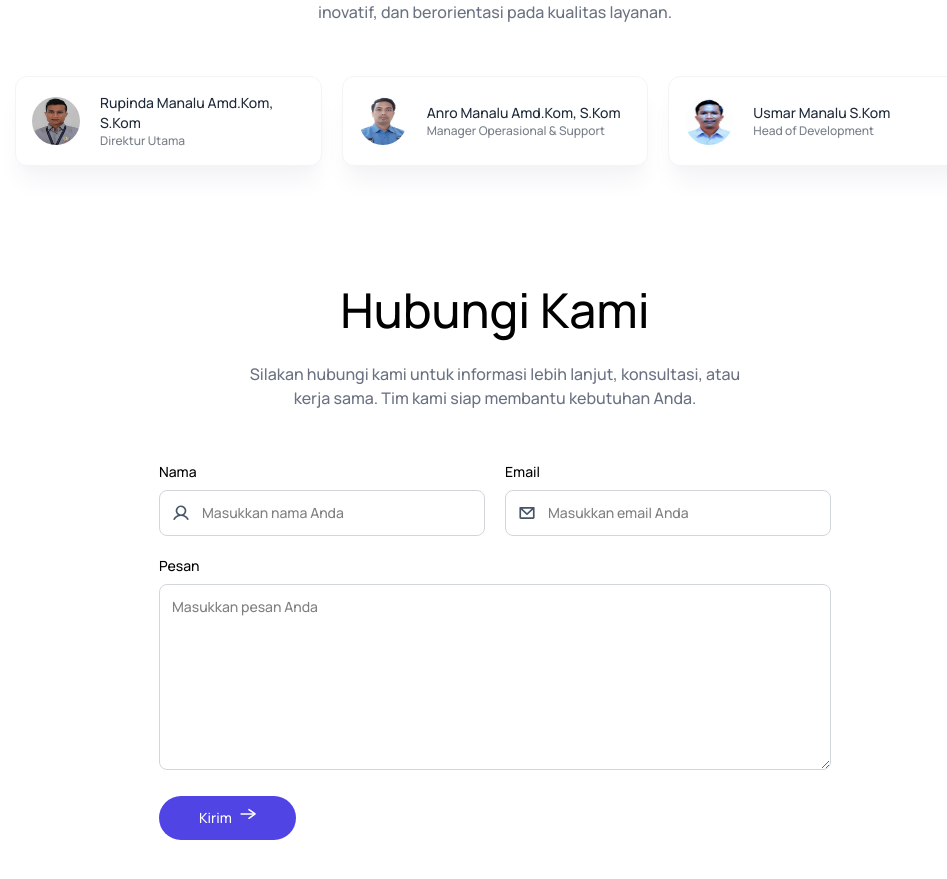
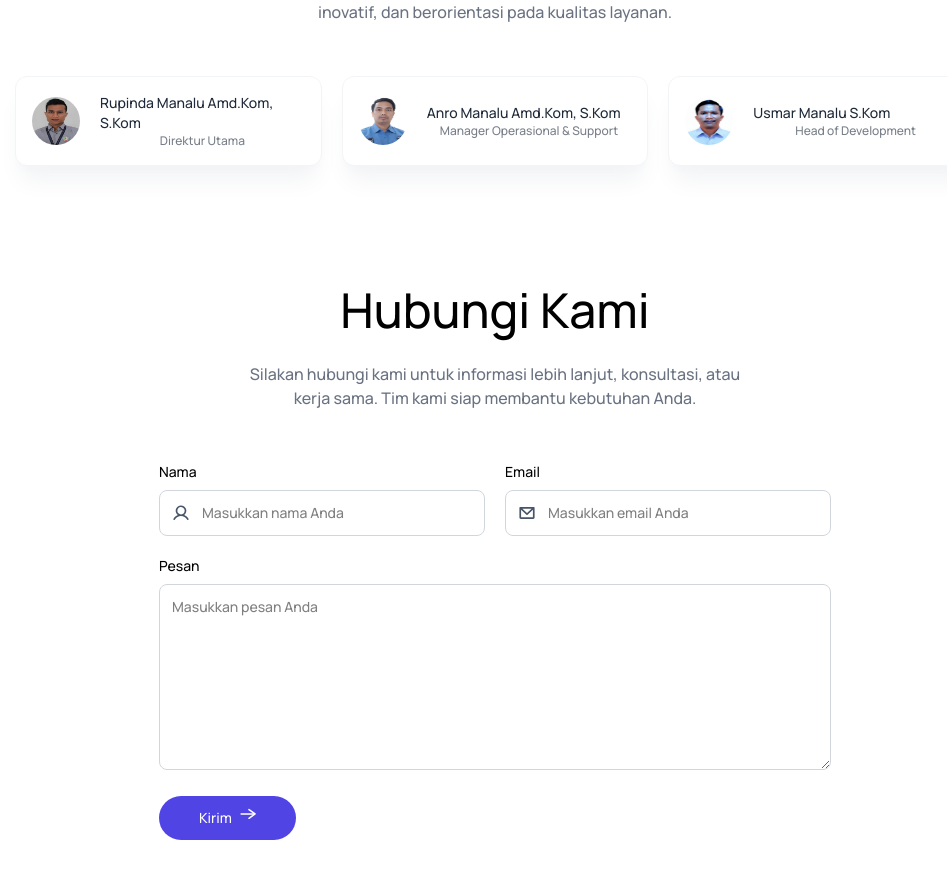
Before and after one commit to usmarmanalu/PintechHealth, a React (Vite) app in the folder pintech/: page / in a window 1280 px wide. Shown: the part 3723-4602 px from the top of the page, without its empty margins (145-1092 px from the left). Built offline with nearby package versions, Linux system fonts and the light colour scheme.

Commit message:
second commit

```diff
--- a/pintech/src/components/Teams.jsx
+++ b/pintech/src/components/Teams.jsx
@@ -35,8 +35,8 @@ const Teams = () => {
           >
             <img src={team.image} className="w-12 h-12 rounded-full" alt="" />
             <div className="flex-1">
-              <h3 className="font-bold text-sm">{team.name}</h3>
-              <p className="text-xs opacity-60">{team.title}</p>
+              <h3 className="font-bold text-sm ">{team.name}</h3>
+              <p className="text-xs opacity-60 text-center">{team.title}</p>
             </div>
           </motion.div>
         ))}
```
